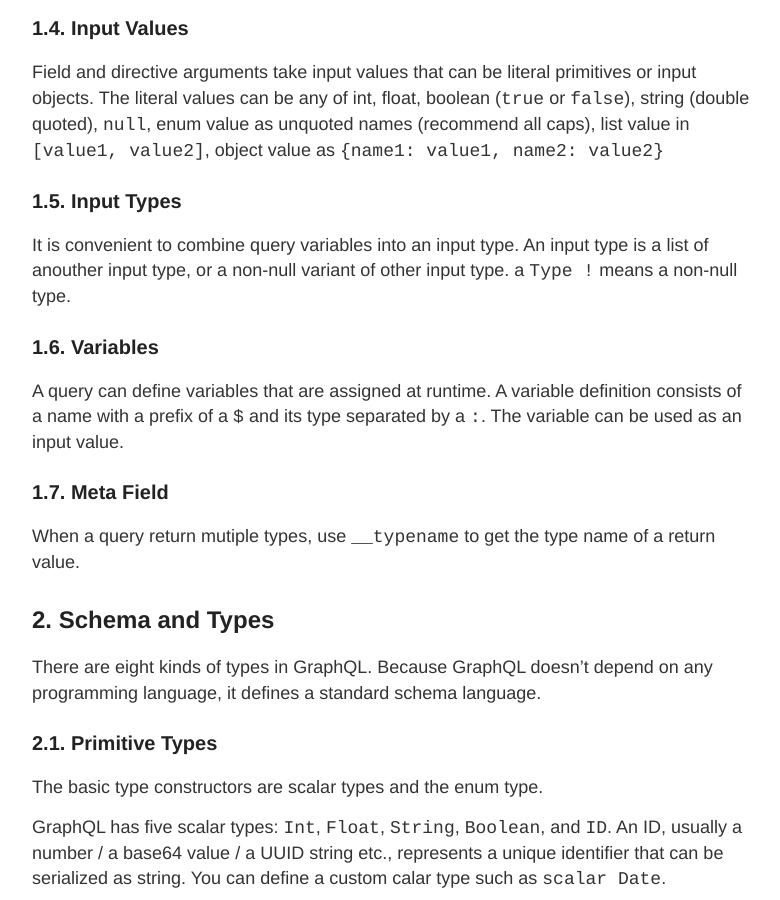
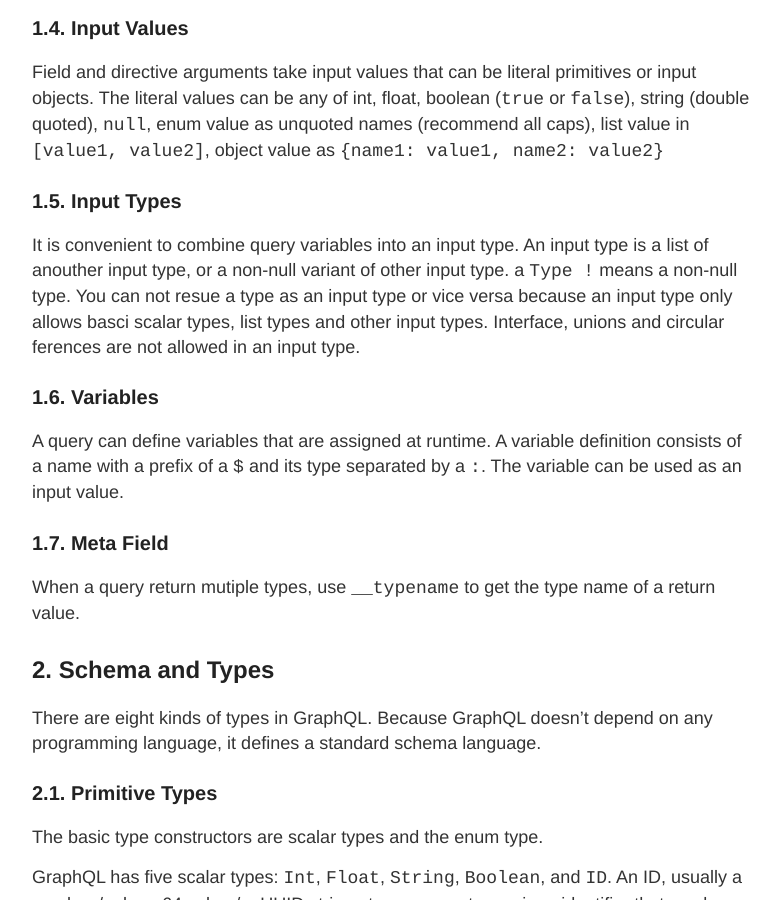
Before and after one commit to YingLiu4203/old-dev-blog, a Jekyll site: the page built from _posts/2017-03-01-graphql-explained.md, in a window 1280 px wide and 900 px high, scrolled down 1539 px. Shown: the whole window, without its empty margins (248-1028 px from the left). Built offline with Jekyll 4.4.1, drawn with Linux system fonts in a browser that asks for light colours; comment, search, counter and statistics services are not loaded.

Commit message:
revise graphql

```diff
--- a/_posts/2017-03-01-graphql-explained.md
+++ b/_posts/2017-03-01-graphql-explained.md
@@ -47,7 +47,7 @@ Field and directive arguments take input values that can be literal primitives o
 
 ### 1.5. Input Types
 
-It is convenient to combine query variables into an input type. An input type is a list of anouther input type, or a non-null variant of other input type. a `Type !` means a non-null type.
+It is convenient to combine query variables into an input type. An input type is a list of anouther input type, or a non-null variant of other input type. a `Type !` means a non-null type. You can not resue a type as an input type or vice versa because an input type only allows basci scalar types, list types and other input types. Interface, unions and circular ferences are not allowed in an input type.
 
 ### 1.6. Variables
 
```
